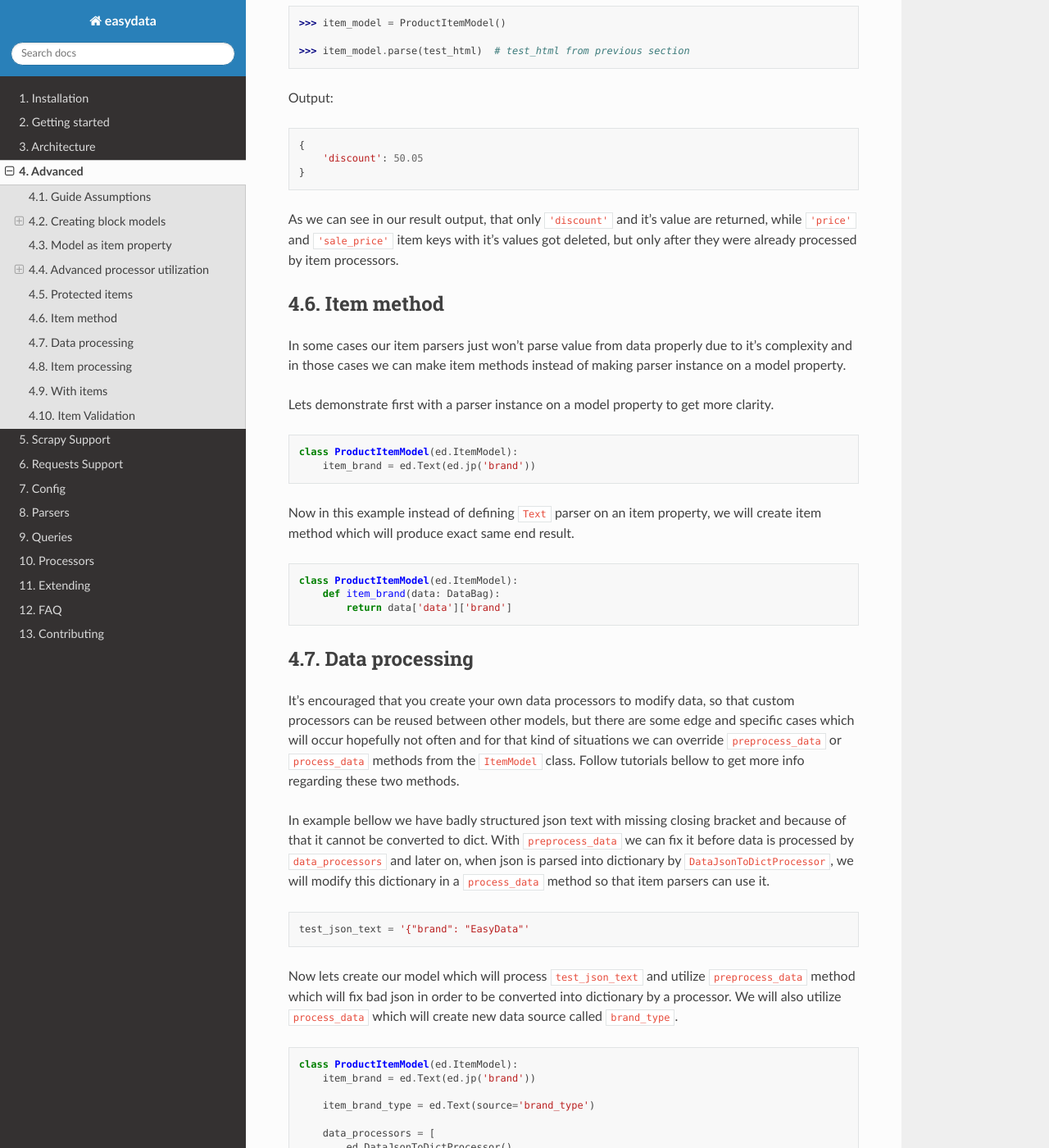
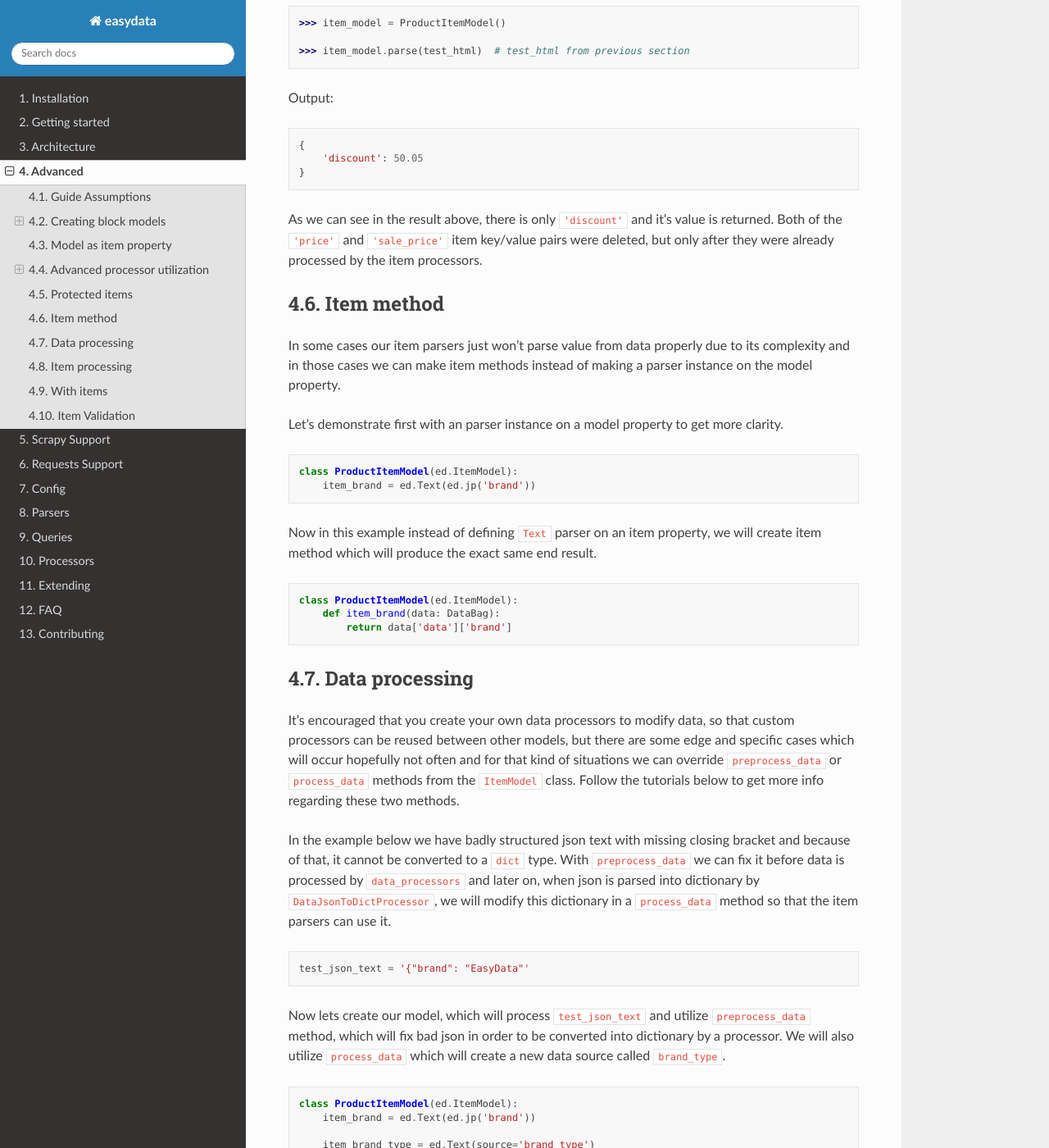
Before and after one commit to easydatapy/easydata, a Sphinx documentation site: the page built from docs/advanced.rst, in a window 1280 px wide and 1400 px high, scrolled down 7483 px. Shown: the whole window at 82% size. Built offline with Sphinx 7.4.7 and the Read the Docs theme 2.0.0, drawn with Linux system fonts in a browser that asks for light colours; some of the changed text lies outside the part shown.

Commit message:
📖 DOC: Advanced page edits made

```diff
--- a/docs/advanced.rst
+++ b/docs/advanced.rst
@@ -6,20 +6,19 @@ Advanced
 
 Guide Assumptions
 =================
-This guide is designed for those that already went through :ref:`getting-started`
+This guide is designed for those that already went through the :ref:`getting-started`
 and :ref:`architecture` sections.
 
 
 Creating block models
 =====================
-*Item block models* are ``ItemModel`` objects but with a difference that its
-purpose is to be used as a reusable extension that contains predefined item
-parsers and processors. To explain this functionality in more details is best
-to show it through examples bellow.
+*Item block models* are ``ItemModel`` objects but with a difference, which is
+to be used as a reusable extension that contains predefined item parsers and processors.
+It is easier to explain this functionality through examples, which begain below.
 
 Basic block model
 -----------------
-Lets first create sample *HTML* text stored in a ``test_html`` variable.
+Let's first create sample *HTML* text stored in a ``test_html`` variable.
 
 .. code-block:: python
 
@@ -58,8 +57,8 @@ data from the *HTML* above.
             ('discount', ItemDiscountProcessor())
         ]
 
-As mentioned before, model blocks as above are meant to be used withing ``ItemModel``.
-Now lets create ``ItemModel`` which will utilize ``block_models`` property with
+As mentioned before, the model blocks above are meant to be used within ``ItemModel``.
+Now let's create ``ItemModel`` which will utilize the ``block_models`` property with
 ``PricingBlockModel`` as a value in a list.
 
 .. code-block:: python
@@ -85,7 +84,7 @@ Now lets create ``ItemModel`` which will utilize ``block_models`` property with
             contains=['yes']
         )
 
-Now lets parse *HTML* with ``ProductItemModel`` and print it's output.
+Now let's parse *HTML* with ``ProductItemModel`` and print its output.
 
 .. code-block:: python
 
@@ -106,8 +105,8 @@ Output:
         'stock': True
     }
 
-As we can see from the result, ``discount`` was made through a ``ItemDiscountProcessor``
-which was added in a ``PricingBlockModel``.
+As we can see from the result, ``discount`` was made through a ``ItemDiscountProcessor``,
+which was added in ``PricingBlockModel``.
 
 If needed, we can easily disable ``ItemDiscountProcessor`` within our ``ProductItemModel``.
 
@@ -172,7 +171,7 @@ Example:
                     ('discount', ed.ItemDiscountProcessor())
                 )
 
-Now lets use ``PricingCssBlockModel`` in our ``ProductItemModel``.
+Now let's use ``PricingCssBlockModel`` in our ``ProductItemModel``.
 
 .. code-block:: python
 
@@ -186,7 +185,7 @@ Now lets use ``PricingCssBlockModel`` in our ``ProductItemModel``.
 
         ...
 
-Now lets parse *HTML* with ``ProductItemModel`` and print it's output.
+Now let's parse *HTML* with ``ProductItemModel`` and print its output.
 
 .. code-block:: python
 
@@ -210,10 +209,10 @@ Output:
 
 Model as item property
 ======================
-Item properties in a model can have instead of a parser object also a ``ItemModel``
-object which will produce dictionary value.
+Item properties in a model can have an ``ItemModel`` object instead of a parser object. They can also have a
+object that will produce dictionary value.
 
-In example bellow we will reuse ``PricingCssBlockModel`` from previous section.
+In the example below we will reuse ``PricingCssBlockModel`` from the previous section.
 
 .. code-block:: python
 
@@ -239,7 +238,7 @@ In example bellow we will reuse ``PricingCssBlockModel`` from previous section.
             contains=['yes']
         )
 
-Now lets parse *HTML* with ``ProductItemModel`` and print it's output.
+Now let's parse *HTML* with ``ProductItemModel`` and print its output.
 
 .. code-block:: python
 
@@ -268,11 +267,11 @@ Advanced processor utilization
 
 Named processors
 ----------------
-We already got to know item and data processors in the :ref:`getting-started`
-section and here we will explain how to use named item and data processors from
+We already are familiar with item and data processors from the :ref:`getting-started`
+section; therefore, now we will explain how to use named item and data processors from
 blocks or models that were dynamically added through a custom model initialization.
 
-For starters lets create *block models* without named item processors.
+For starters let's create *block models* without any named item processors.
 
 .. code-block:: python
 
@@ -307,8 +306,8 @@ with custom parameters in our model.
         ...
 
 In this case ``ItemDiscountProcessor`` from our ``ProductItemModel`` would be joined
-together with the same processor from the ``PricingBlockModel``. For better understanding
-lets just show a list how ``item_processors`` behind the scene look like now.
+together with the same processor from the ``PricingBlockModel``. For a better understanding,
+let's just show a list of how ``item_processors`` acts behind the scenes.
 
 .. code-block:: python
 
@@ -320,8 +319,8 @@ lets just show a list how ``item_processors`` behind the scene look like now.
 As we see there are two ``ItemDiscountProcessor`` while we want only
 ``ItemDiscountProcessor`` from our model and ignore one from ``PricingBlockModel``.
 
-To solve this issue, named processors are the solution. Lets recreate our
-``PricingBlockModel`` but now we will add name to ``ItemDiscountProcessor``.
+To solve this issue, named processors are the solution. Let's recreate our
+``PricingBlockModel``, but this time we will add name to ``ItemDiscountProcessor``.
 
 .. code-block:: python
 
@@ -338,8 +337,8 @@ To solve this issue, named processors are the solution. Lets recreate our
             ('discount', ed.ItemDiscountProcessor())
         ]
 
-Now if we want to override in our model, discount item processor from the ``PricingBlockModel``,
-we just assign same name to our ``ItemDiscountProcessor`` as it is in ``PricingBlockModel``.
+Now if we want to override the discount item processor from the ``PricingBlockModel`` in our model,
+we will just need to assign the name to our ``ItemDiscountProcessor`` as it is in ``PricingBlockModel``.
 
 .. code-block:: python
 
@@ -357,7 +356,7 @@ we just assign same name to our ``ItemDiscountProcessor`` as it is in ``PricingB
 Now only ``ItemDiscountProcessor`` from our model would get processed.
 
 We can even remove ``ItemDiscountProcessor`` from from the ``PricingBlockModel`` by
-adding ``None`` to our named key in ``tuple`` as we can see in example bellow.
+adding ``None`` to our named key in ``tuple`` as we can see in example below.
 
 .. code-block:: python
 
@@ -399,7 +398,7 @@ Lets demonstrate this in example below.
         ]
 
 
-Now lets parse our ``ProductItemModel`` and print it's output.
+Now let's parse our ``ProductItemModel`` and print its output.
 
 .. code-block:: python
 
@@ -415,18 +414,18 @@ Output:
         'discount': 50.05
     }
 
-As we can see in our result output, that only ``'discount'`` and it's value are returned,
-while ``'price'`` and ``'sale_price'`` item keys with it's values got deleted, but only after
-they were already processed by item processors.
+As we can see in the result above, there is only ``'discount'`` and it's value is returned.
+Both of the ``'price'`` and ``'sale_price'`` item key/value pairs were deleted, but only after
+they were already processed by the item processors.
 
 
 Item method
 ===========
 In some cases our item parsers just won't parse value from data properly due to
-it's complexity and in those cases we can make item methods instead of making parser
-instance on a model property.
+its complexity and in those cases we can make item methods instead of making a parser
+instance on the model property.
 
-Lets demonstrate first with a parser instance on a model property to get more clarity.
+Let's demonstrate first with an parser instance on a model property to get more clarity.
 
 .. code-block:: python
 
@@ -434,7 +433,7 @@ Lets demonstrate first with a parser instance on a model property to get more cl
         item_brand = ed.Text(ed.jp('brand'))
 
 Now in this example instead of defining ``Text`` parser on an item property, we
-will create item method which will produce exact same end result.
+will create item method which will produce the exact same end result.
 
 .. code-block:: python
 
@@ -449,23 +448,23 @@ It's encouraged that you create your own data processors to modify data, so that
 custom processors can be reused between other models, but there are some edge
 and specific cases which will occur hopefully not often and for that kind of
 situations we can override ``preprocess_data`` or ``process_data`` methods from the
-``ItemModel`` class. Follow tutorials bellow to get more info regarding these
+``ItemModel`` class. Follow the tutorials below to get more info regarding these
 two methods.
 
-In example bellow we have badly structured json text with missing closing bracket
-and because of that it cannot be converted to dict. With ``preprocess_data`` we
+In the example below we have badly structured json text with missing closing bracket
+and because of that, it cannot be converted to a ``dict`` type. With ``preprocess_data`` we
 can fix it before data is processed by ``data_processors`` and later on, when
 json is parsed into dictionary by ``DataJsonToDictProcessor``, we will modify this
-dictionary in a ``process_data`` method so that item parsers can use it.
+dictionary in a ``process_data`` method so that the item parsers can use it.
 
 .. code-block:: python
 
     test_json_text = '{"brand": "EasyData"'
 
-Now lets create our model which will process ``test_json_text`` and utilize
-``preprocess_data`` method which will fix bad json in order to be converted
+Now lets create our model, which will process ``test_json_text`` and utilize
+``preprocess_data`` method, which will fix bad json in order to be converted
 into dictionary by a processor. We will also utilize ``process_data`` which
-will create new data source called ``brand_type``.
+will create a new data source called ``brand_type``.
 
 .. code-block:: python
 
@@ -490,7 +489,7 @@ will create new data source called ``brand_type``.
 
             return data
 
-Now lets parse our ``test_json_text`` with ``ProductItemModel`` and show it's output.
+Now let's parse our ``test_json_text`` with ``ProductItemModel`` and show its output.
 
 .. code-block:: python
 
@@ -511,12 +510,12 @@ Output:
 Item processing
 ===============
 In a similar way as ``data_processors``, it's encouraged that you create your
-own item processors to modify item dictionary, so that custom processors can be
+own item processors to modify the item dictionary, so that custom processors can be
 reused between other models, but there are some edge and specific cases which will
 occur hopefully not often and for that kind of situations we can override
 ``preprocess_item`` or ``process_item`` methods from the ``ItemModel`` class.
 
-Follow example bellow to get more info regarding these two methods.
+Follow example below to get more info regarding these two methods.
 
 .. code-block:: python
 
@@ -525,12 +524,12 @@ Follow example bellow to get more info regarding these two methods.
         'sale_price': 1
     }
 
-Now lets create our model which will process our ``test_dict``. With a ``preprocess_item``
+Now let's create our model which will process our ``test_dict``. With a ``preprocess_item``,
 we will modify item dictionary before ``item_processors`` are fired so that we can prepare
-item in order to be used in  ``item_processors``. In example bellow we will fix wrong sale
-price, so that ``ItemDiscountProcessor`` can properly calculate discount and later we will
-utilize ``process_item`` method, where new dictionary item ``final_sale`` will be created
-with bool value, which is determined if price is discounted or not.
+items in order to be used in  ``item_processors``. In the example below, we will fix wrong sale
+price, so that ``ItemDiscountProcessor`` can properly calculate discount and later on we will
+utilize the ``process_item`` method, where new dictionary item ``final_sale`` will be created
+with bool value, which is determined if the price is discounted or not.
 
 .. code-block:: python
 
@@ -554,7 +553,7 @@ with bool value, which is determined if price is discounted or not.
 
             return item
 
-Now lets parse our ``test_dict`` with ``ProductItemModel`` and show it's output.
+Now let's parse our ``test_dict`` with ``ProductItemModel`` and show its output.
 
 .. code-block:: python
 
@@ -581,14 +580,14 @@ Output:
 
 With items
 ==========
-``ItemModel`` has an option to retrieve multiple items from a provided data.
+``ItemModel`` has an option to retrieve multiple items from a provided data source.
 
 
 Item Validation
 ===============
-``easydata`` doesn't come with validation solution since it's main purpose is to
+``easydata`` does not come with validation solution since its main purpose is to
 transform data, but it's easy to create your own solution via custom item processor
-which handles validation or to handle validation after model returns dict item.
+which handles validation or to handle validation after model returns a dict item.
 
 Some validation libraries that we recommend:
 
```
Also changed, not shown: other parts of docs/advanced.rst (+1 -1 lines).
